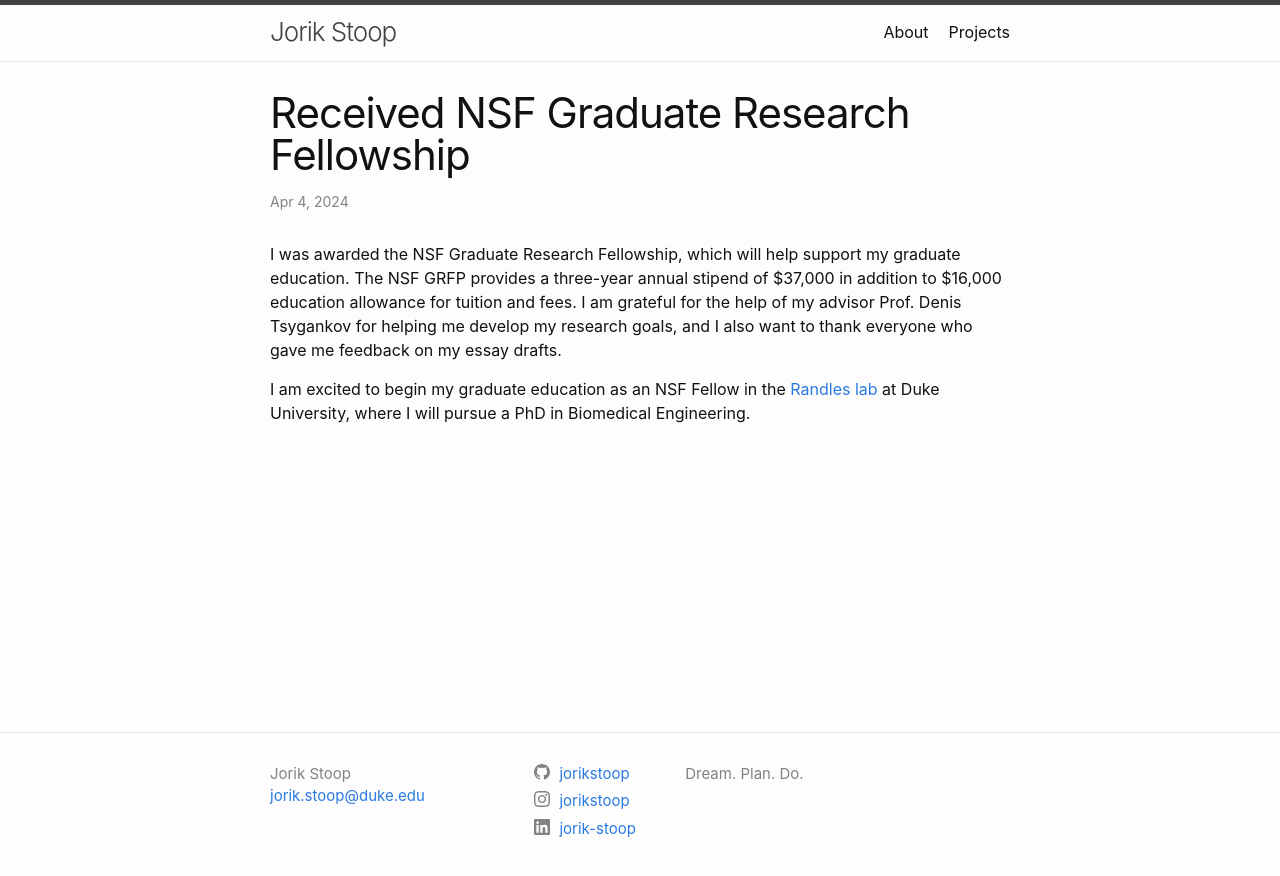
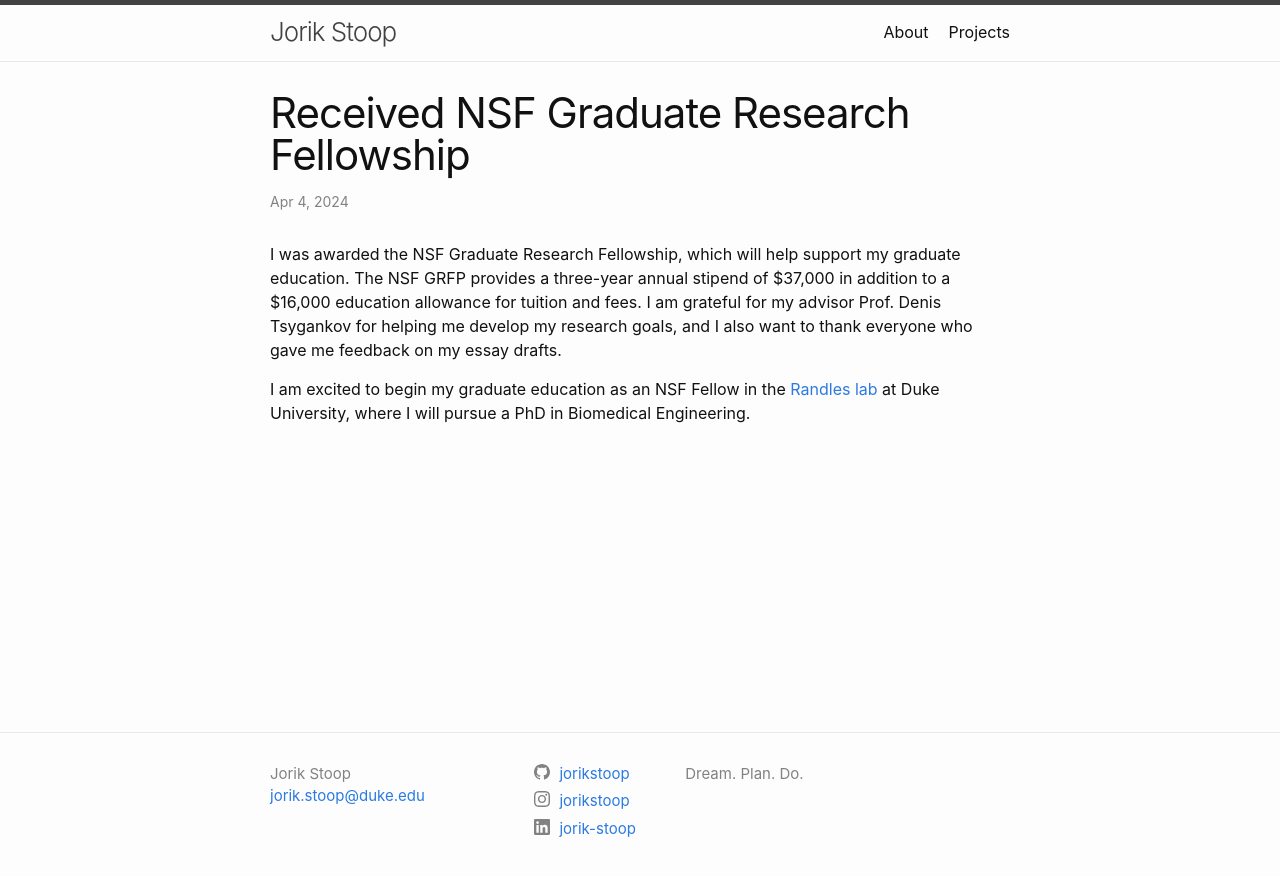
Before and after one commit to jorikstoop/jorikstoop.github.io, a Jekyll site: the page built from _posts/2024-05-20-Received-NSF-Graduate_Research_Fellowship.md, in a window 1280 px wide. Shown: the top 876 px of the page. Built offline with Jekyll 4.4.1, drawn with Linux system fonts in a browser that asks for light colours.

Commit message:
update post

```diff
--- a/_posts/2024-05-20-Received-NSF-Graduate_Research_Fellowship.md
+++ b/_posts/2024-05-20-Received-NSF-Graduate_Research_Fellowship.md
@@ -4,9 +4,9 @@
 date:   2024-04-4  #2024-05-20 23:59:53 -0400
 #categories: jekyll update
 ---
-I was awarded the NSF Graduate Research Fellowship, which will help support my graduate education. The NSF GRFP provides a three-year annual stipend of $37,000 in addition to $16,000 education allowance for tuition and fees. I am grateful for the help of my advisor Prof. Denis Tsygankov for helping me develop my research goals, and I also want to thank everyone who gave me feedback on my essay drafts.
+I was awarded the NSF Graduate Research Fellowship, which will help support my graduate education. The NSF GRFP provides a three-year annual stipend of $37,000 in addition to a $16,000 education allowance for tuition and fees. I am grateful for my advisor Prof. Denis Tsygankov for helping me develop my research goals, and I also want to thank everyone who gave me feedback on my essay drafts.
 
 I am excited to begin my graduate education as an NSF Fellow in the [Randles lab][randles-lab] at Duke University, where I will pursue a PhD in Biomedical Engineering.
 
 
-[randles-lab]: https://randleslab.pratt.duke.edu/
+[randles-lab]: https://randleslab.pratt.duke.edu/{:target="_blank"}
```
Also changed, not shown: _publications/2024-05-20-Received-NSF-Graduate_Research_Fellowship.md (deleted, +0 -12 lines).
